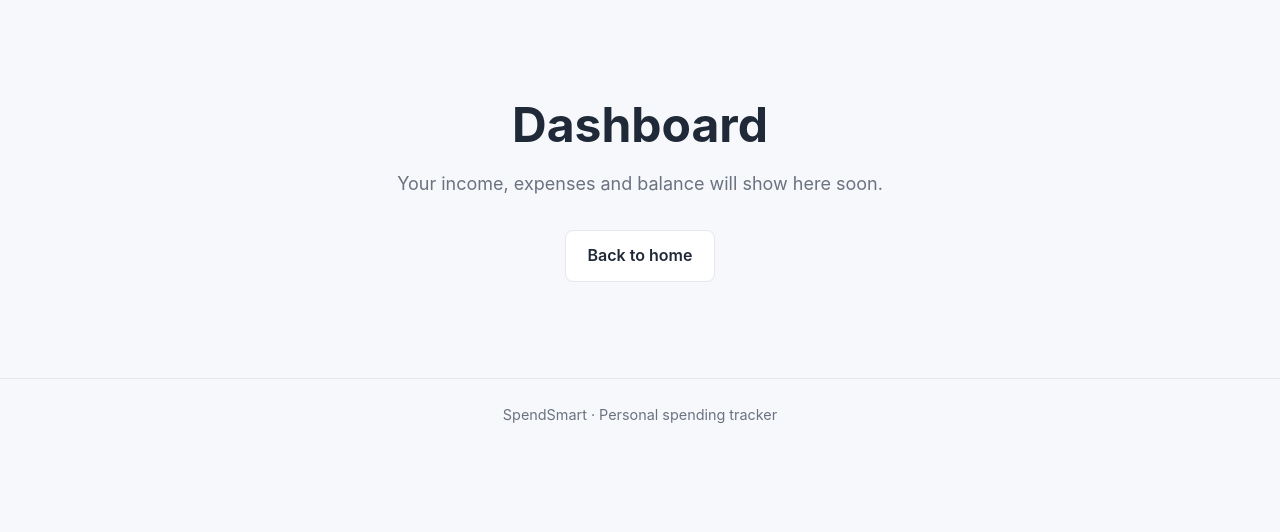
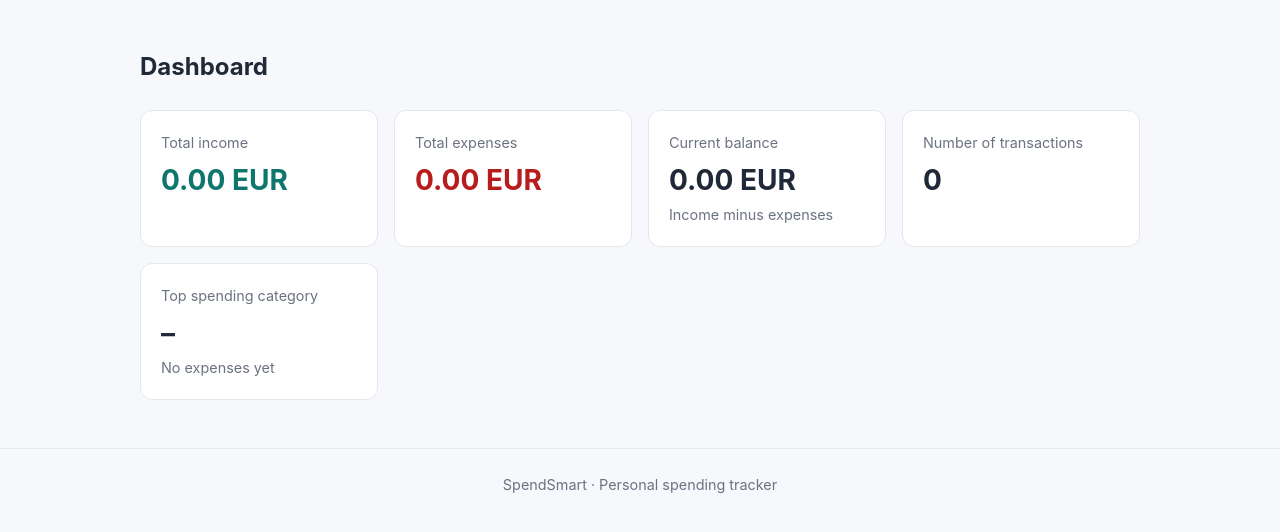
Before and after one commit to raialiakbar/SpendSmart, a Flask app: page /dashboard in a window 1280 px wide. Shown: the part 65-597 px from the top of the page. Run offline with Flask 3, Linux system fonts and the light colour scheme; the visitor is signed in with stand-in values (Sample User, id 1).

Commit message:
feat: show income, expenses, balance, count and top category on dashboard (US-28 to US-32)

```diff
--- /dev/null
+++ b/app/dashboard.py
@@ -0,0 +1,54 @@
+"""Dashboard calculations (US-28 to US-32).
+
+All numbers shown on the dashboard are calculated here, for one user.
+The route in routes.py only calls get_summary() and passes the result
+to the template.
+"""
+
+from decimal import Decimal
+
+from app.models import Transaction
+
+
+def get_summary(user_id):
+    """Return the dashboard numbers for the user with this id.
+
+    Returns a dictionary with:
+        total_income       (US-28) sum of all income
+        total_expenses     (US-29) sum of all expenses
+        balance            (US-30) total_income - total_expenses
+        transaction_count  (US-31) number of transactions
+        top_category       (US-32) name of the category with the highest
+                                   expenses, or None if there are no expenses
+        top_category_total (US-32) amount spent in that category
+    """
+    transactions = Transaction.query.filter_by(user_id=user_id).all()
+
+    total_income = Decimal("0")
+    total_expenses = Decimal("0")
+    expenses_by_category = {}
+
+    for transaction in transactions:
+        if transaction.type == "income":
+            total_income += transaction.amount
+        elif transaction.type == "expense":
+            total_expenses += transaction.amount
+            expenses_by_category[transaction.category] = (
+                expenses_by_category.get(transaction.category, Decimal("0"))
+                + transaction.amount
+            )
+
+    top_category = None
+    top_category_total = Decimal("0")
+    if expenses_by_category:
+        top_category = max(expenses_by_category, key=expenses_by_category.get)
+        top_category_total = expenses_by_category[top_category]
+
+    return {
+        "total_income": total_income,
+        "total_expenses": total_expenses,
+        "balance": total_income - total_expenses,
+        "transaction_count": len(transactions),
+        "top_category": top_category,
+        "top_category_total": top_category_total,
+    }
--- a/app/routes.py
+++ b/app/routes.py
@@ -1,6 +1,9 @@
-from flask import Blueprint, render_template
+from flask import Blueprint, render_template, session
 
 from app.auth import login_required
+from app.dashboard import get_summary
+from app.extensions import db
+from app.models import User
 
 
 main = Blueprint("main", __name__)
@@ -14,7 +17,10 @@ def index():
 @main.route("/dashboard")
 @login_required
 def dashboard():
-    return render_template("dashboard.html")
+    summary = get_summary(session["user_id"])
+    user = db.session.get(User, session["user_id"])
+    currency = user.currency if user else "EUR"
+    return render_template("dashboard.html", summary=summary, currency=currency)
 
 
 @main.route("/transactions")
--- /dev/null
+++ b/app/static/css/dashboard.css
@@ -0,0 +1,45 @@
+/* Dashboard page (US-28 to US-32) */
+.dashboard {
+  padding: 48px 0;
+}
+
+.dashboard h1 {
+  margin-bottom: 24px;
+}
+
+.dashboard-grid {
+  display: grid;
+  grid-template-columns: repeat(auto-fit, minmax(220px, 1fr));
+  gap: 16px;
+}
+
+.stat-card {
+  background: var(--surface);
+  border: 1px solid var(--border);
+  border-radius: var(--radius);
+  padding: 20px;
+}
+
+.stat-label {
+  color: var(--muted);
+  font-size: 0.9rem;
+}
+
+.stat-value {
+  font-size: 1.75rem;
+  font-weight: 700;
+  margin-top: 4px;
+}
+
+.stat-note {
+  color: var(--muted);
+  font-size: 0.9rem;
+}
+
+.stat-income {
+  color: var(--primary);
+}
+
+.stat-expense {
+  color: #b91c1c;
+}
--- a/app/templates/dashboard.html
+++ b/app/templates/dashboard.html
@@ -3,11 +3,43 @@
 {% block title %}Dashboard - SpendSmart{% endblock %}
 
 {% block content %}
-  <section class="hero">
+  <link rel="stylesheet" href="{{ url_for('static', filename='css/dashboard.css') }}">
+
+  <section class="dashboard">
     <h1>Dashboard</h1>
-    <p>Your income, expenses and balance will show here soon.</p>
-    <div class="hero-actions">
-      <a href="{{ url_for('main.index') }}" class="btn btn-outline">Back to home</a>
+
+    <div class="dashboard-grid">
+      <div class="stat-card">
+        <div class="stat-label">Total income</div>
+        <div class="stat-value stat-income">{{ "%.2f"|format(summary.total_income) }} {{ currency }}</div>
+      </div>
+
+      <div class="stat-card">
+        <div class="stat-label">Total expenses</div>
+        <div class="stat-value stat-expense">{{ "%.2f"|format(summary.total_expenses) }} {{ currency }}</div>
+      </div>
+
+      <div class="stat-card">
+        <div class="stat-label">Current balance</div>
+        <div class="stat-value">{{ "%.2f"|format(summary.balance) }} {{ currency }}</div>
+        <div class="stat-note">Income minus expenses</div>
+      </div>
+
+      <div class="stat-card">
+        <div class="stat-label">Number of transactions</div>
+        <div class="stat-value">{{ summary.transaction_count }}</div>
+      </div>
+
+      <div class="stat-card">
+        <div class="stat-label">Top spending category</div>
+        {% if summary.top_category %}
+          <div class="stat-value">{{ summary.top_category }}</div>
+          <div class="stat-note">{{ "%.2f"|format(summary.top_category_total) }} {{ currency }} spent</div>
+        {% else %}
+          <div class="stat-value">&ndash;</div>
+          <div class="stat-note">No expenses yet</div>
+        {% endif %}
+      </div>
     </div>
   </section>
 {% endblock %}
```
